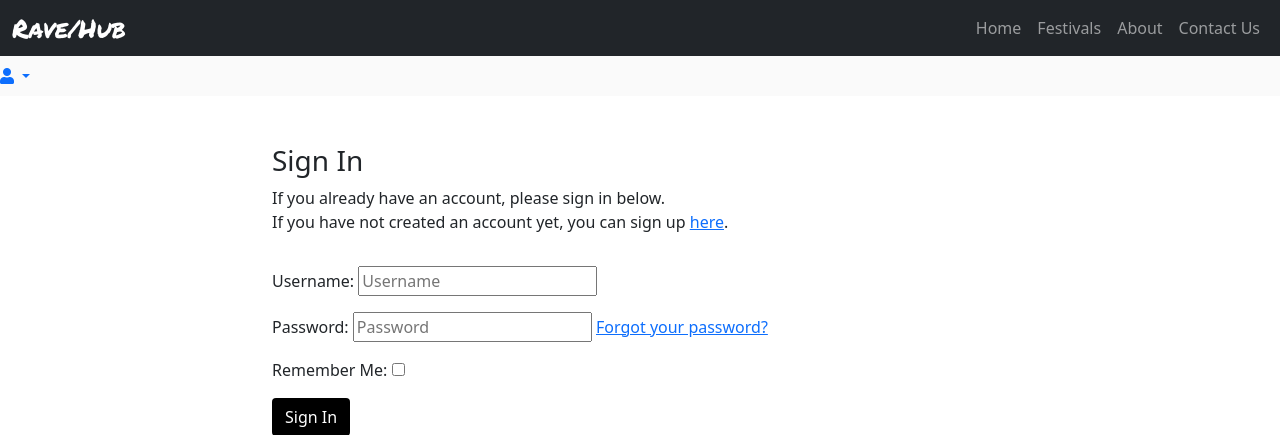
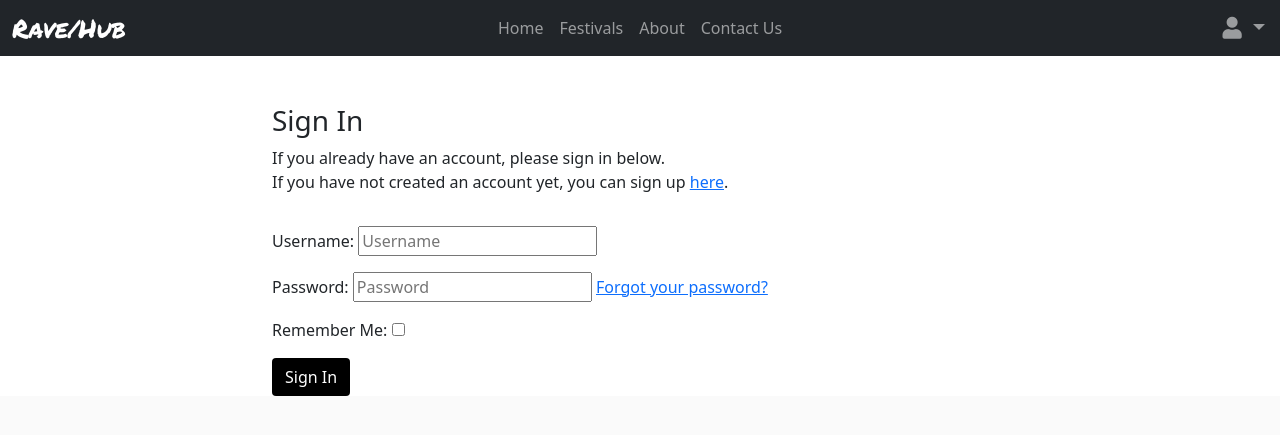
Before and after one commit to lunartechfreek/rave-hub, a Django app: a page that uses templates/base.html in a window 1280 px wide. Shown: the top 435 px of the page. Run offline with Django 4.2, Linux system fonts and the light colour scheme; some libraries are stand-ins or nearby versions.

Commit message:
Adjust styles to navbar for account icon

```diff
--- a/static/css/style.css
+++ b/static/css/style.css
@@ -71,6 +71,82 @@ body {
     padding: 10px;
 }
 
+.profile-dropdown {
+    right: 0;
+    transform: translateX(-48%);
+    min-width: 7rem;
+    text-align: center;
+    margin-top: 0.7rem !important;
+}
+
+.profile-icon-container {
+    position: fixed;
+    top: 8px;
+    right: 80px;
+    z-index: 1030;
+}
+
+.profile-dropdown-menu {
+    width: 130px;
+    text-align: center;
+    min-width: 0;
+    transform: translate3d(-19px, 47px, 0px) !important;
+}
+
+.navbar-brand-container {
+    flex: 1;
+}
+
+.navbar-nav {
+    flex: 1;
+}
+
+.profile-dropdown-btn {
+    color: rgba(255, 255, 255, .55);
+}
+
+.profile-dropdown-btn:hover {
+    color: rgba(255, 255, 255, .75);
+}
+
+.profile-dropdown-btn:focus {
+    color: rgba(255, 255, 255, .75);
+}
+
+/* Map Feature */
 #map {
     height: 25vh;
 }
+
+@media (min-width: 992px) {
+    /* Navbar */
+    .navbar-collapse {
+        display: flex;
+        justify-content: center;
+        flex-grow: 1;
+    }
+
+    .navbar-brand-container {
+        flex: 1;
+    }
+
+    .navbar-nav {
+        flex: 1;
+    }
+
+    .profile-icon-container {
+        top: 3px;
+        right: 0px;
+        font-size: 22px
+    }
+
+    .dropdown-toggle::after {
+        margin-right: 15px;
+    }
+
+    .profile-dropdown-menu {
+        width: 130px;
+        text-align: center;
+        transform: translate3d(-62px, 52px, 0px) !important;
+    }
+}
```
